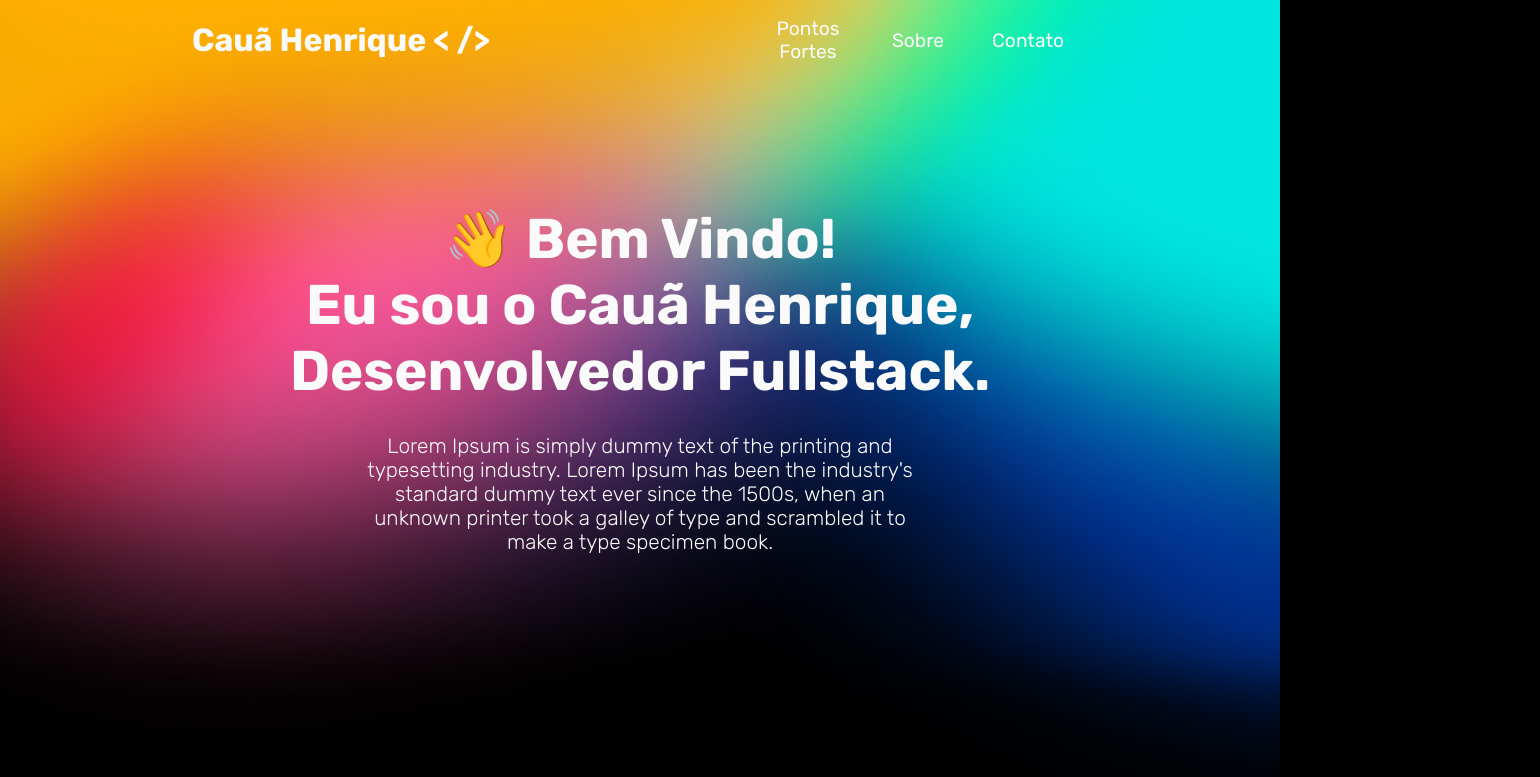
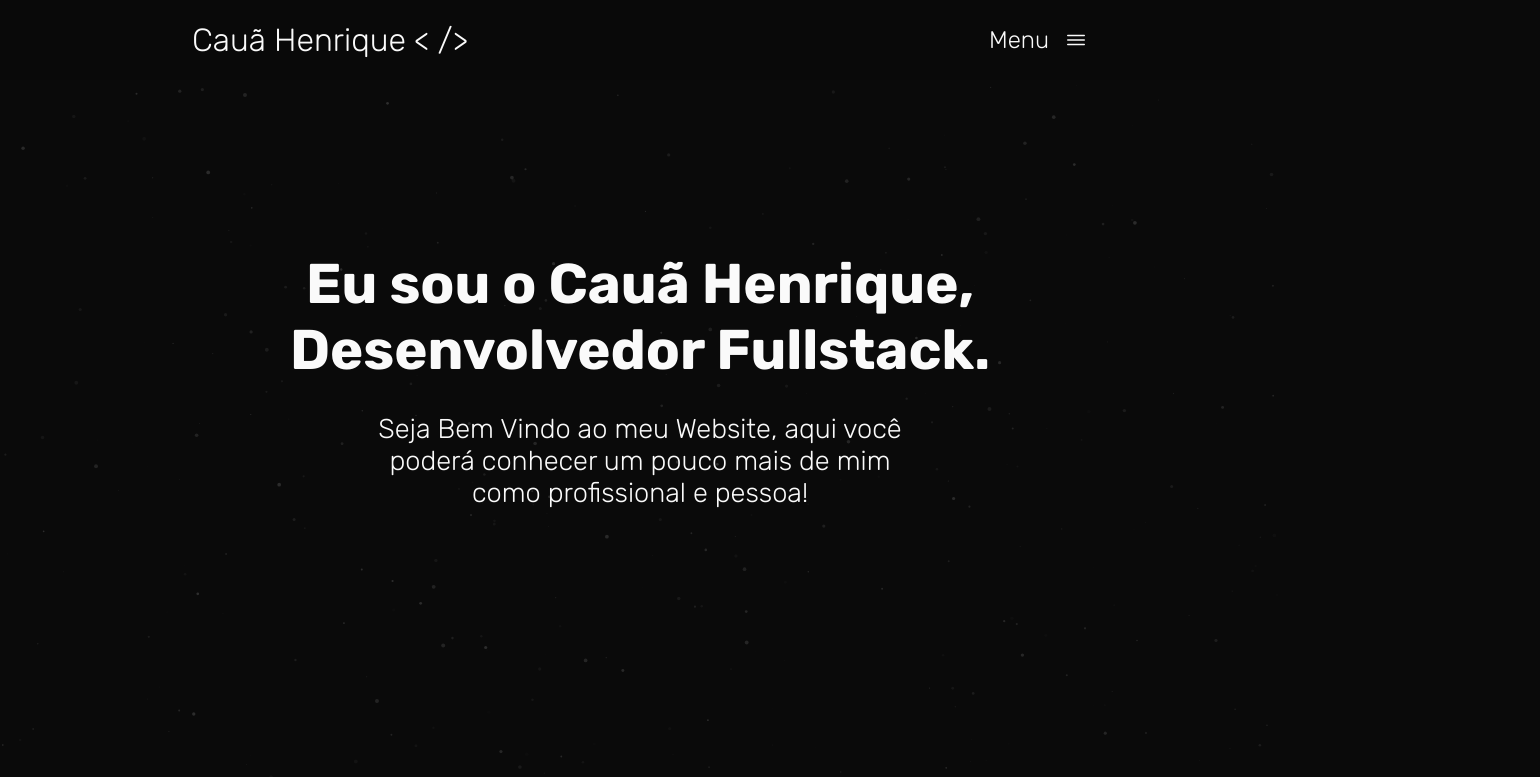
Before and after one commit to CauaHenrique19/portfolio, a plain HTML site: page style/home/index.html in a window 1280 px wide. Shown: the top 777 px of the page, 1540 px wide, since content can reach past the window. Drawn offline with nearby package versions, Linux system fonts and the light colour scheme.

Commit message:
Redoing style

```diff
--- a/style/home/index.html
+++ b/style/home/index.html
@@ -9,30 +9,27 @@
     <link rel="preconnect" href="https://fonts.googleapis.com">
     <link rel="preconnect" href="https://fonts.gstatic.com" crossorigin>
     <link href="https://fonts.googleapis.com/css2?family=Rubik:wght@300;400;500;600;700;800;900&display=swap" rel="stylesheet">
+    <link href="https://fonts.googleapis.com/css2?family=Lora:wght@700&display=swap" rel="stylesheet">
+    <link href="https://fonts.googleapis.com/css2?family=Noto+Serif:wght@700&display=swap" rel="stylesheet">
     <link rel="stylesheet" href="style.css">
     <title>Portfólio</title>
 </head>
 <body>
-    <div class="container">
     <header>
         <div class="logo-container">
             <h1>Cauã Henrique < /> </h1>
         </div>
         <div class="menu-container">
-                <ul>
-                    <li><a href="">Pontos Fortes</a></li>
-                    <li><a href="">Sobre</a></li>
-                    <li><a href="">Contato</a></li>
-                </ul>
+            <h2>Menu</h2>
+            <ion-icon name="menu-outline"></ion-icon>
         </div>
     </header>
+    <div id="container" class="container">
         <main>
             <div class="text-container">
-                <h1>👋 Bem Vindo! <br> Eu sou o Cauã Henrique, <br> Desenvolvedor Fullstack.</h1>
+                <h1>Eu sou o Cauã Henrique, <br> Desenvolvedor Fullstack.</h1>
                 <p>
-                    Lorem Ipsum is simply dummy text of the printing and typesetting industry. Lorem Ipsum has been the
-                    industry's standard dummy text ever since the 1500s, when an unknown printer took a galley of type
-                    and scrambled it to make a type specimen book.
+                    Seja Bem Vindo ao meu Website, aqui você poderá conhecer um pouco mais de mim como profissional e pessoa!
                 </p>
             </div>
         </main>
@@ -42,7 +39,7 @@
             <ion-icon name="chevron-down-outline"></ion-icon>
         </button>
     </div>
-    <div class="about">
+    <!-- <div class="about">
         <div class="text-container">
             <h1>Sobre Mim</h1>
             <p>
@@ -54,7 +51,7 @@
         <div class="image-container">
             <img src="../assets/Saly-1.png" alt="">
         </div>
-    </div>
+    </div> -->
     <div class="strong-point">
         <h1>Pontos Fortes</h1>
         <div class="cards">
@@ -106,7 +103,24 @@
     </div>
     <div class="projects">
         <h1>Meus Projetos</h1>
-        <div class="projects-slider">
+        <div class="columns-container">
+            <div class="column">
+                <div class="project"></div>
+                <div class="project"></div>
+                <div class="project"></div>
+            </div>
+            <div class="column">
+                <div class="project"></div>
+                <div class="project"></div>
+                <div class="project"></div>
+            </div>
+            <div class="column">
+                <div class="project"></div>
+                <div class="project"></div>
+                <div class="project"></div>
+            </div>
+        </div>
+        <!-- <div class="projects-slider">
             <div class="project">
                 <img src="../assets/pexels-rachel-claire-4846299.jpg" alt="">
                 <div class="project-info">
@@ -152,7 +166,7 @@
             <div class="project">
                 <img src="../assets/pexels-rachel-claire-4846299.jpg" alt="">
             </div>
-        </div>
+        </div> -->
     </div>
     <div class="medias">
         <div class="content-container">
@@ -188,5 +202,119 @@
             })
         })
     </script>
+    <script src="https://cdn.jsdelivr.net/particles.js/2.0.0/particles.min.js"></script>
+    <script>
+        particlesJS("container", {
+        "particles": {
+            "number": {
+            "value": 355,
+            "density": {
+                "enable": true,
+                "value_area": 789.1476416322727
+            }
+            },
+            "color": {
+            "value": "#ffffff"
+            },
+            "shape": {
+            "type": "circle",
+            "stroke": {
+                "width": 0,
+                "color": "#000000"
+            },
+            "polygon": {
+                "nb_sides": 5
+            },
+            "image": {
+                "src": "img/github.svg",
+                "width": 100,
+                "height": 100
+            }
+            },
+            "opacity": {
+                "value": 0.48927153781200905,
+                "value": 0.15,
+                "random": false,
+                "anim": {
+                    "enable": true,
+                    "speed": 0.2,
+                    "opacity_min": 0,
+                    "sync": false
+                }
+            },
+            "size": {
+            "value": 2,
+            "random": true,
+            "anim": {
+                "enable": true,
+                "speed": 2,
+                "size_min": 0,
+                "sync": false
+            }
+            },
+            "line_linked": {
+            "enable": false,
+            "distance": 150,
+            "color": "#ffffff",
+            "opacity": 0.4,
+            "width": 1
+            },
+            "move": {
+            "enable": true,
+            "speed": 0.2,
+            "direction": "none",
+            "random": true,
+            "straight": false,
+            "out_mode": "out",
+            "bounce": false,
+            "attract": {
+                "enable": false,
+                "rotateX": 600,
+                "rotateY": 1200
+                }
+            }
+        },
+        "interactivity": {
+            "detect_on": "canvas",
+            "events": {
+            "onhover": {
+                "enable": false,
+                "mode": "bubble"
+            },
+            "onclick": {
+                "enable": false,
+                "mode": "push"
+            },
+            "resize": false
+            },
+            "modes": {
+            "grab": {
+                "distance": 400,
+                "line_linked": {
+                "opacity": 1
+                }
+            },
+            "bubble": {
+                "distance": 83.91608391608392,
+                "size": 1,
+                "duration": 3,
+                "opacity": 1,
+                "speed": 3
+            },
+            "repulse": {
+                "distance": 200,
+                "duration": 0.4
+            },
+            "push": {
+                "particles_nb": 4
+            },
+            "remove": {
+                "particles_nb": 2
+            }
+            }
+        },
+        "retina_detect": true
+        });
+    </script>
 </body>
 </html>
--- a/style/home/style.css
+++ b/style/home/style.css
@@ -6,7 +6,7 @@
     font-family: 'Rubik', sans-serif;
 }
 body{
-    background-color: black;
+    background-color: #0a0a0a;
     overflow: overlay;
     scroll-behavior: smooth;
 }
@@ -38,14 +38,50 @@ body::-webkit-scrollbar-thumb{
 .container{
     width: 100vw;
     height: 100vh;
-    background-image: url('../assets/DarkGradient101.png');
+    /* background-image: url('../assets/DarkGradient101.png'); */
     background-size: 100% 100%;
     background-repeat: no-repeat;
     display: flex;
     flex-direction: column;
     align-items: center;
 }
-.container header{
+.container main,
+.container button{
+    z-index: 10;
+}
+.container canvas{
+    position: absolute;
+}
+header{
+    width: 100%;
+    height: 10vh;
+    display: flex;
+    align-items: center;
+    justify-content: space-between;
+    padding: 0 15%;
+    position: sticky;
+    top: 0;
+    z-index: 11;
+    background-color: #0a0a0a38;
+    backdrop-filter: blur(10px);
+    -webkit-backdrop-filter: blur(10px);
+}
+header .logo-container h1{
+    font-weight: 300;
+}
+header .menu-container{
+    height: 100%;
+    display: flex;
+    align-items: center;
+}
+header .menu-container h2{
+    margin-right: 15px;
+    font-weight: 300;
+}
+header .menu-container ion-icon{
+    font-size: 1.5rem;
+}
+/* .container header{
     width: 100%;
     height: 10vh;
     display: flex;
@@ -54,12 +90,21 @@ body::-webkit-scrollbar-thumb{
     padding: 0 15%;
 }
 .container header .logo-container h1{
-    font-weight: 700;
+    font-weight: 300;
 }
 .container header .menu-container{
     height: 100%;
+    display: flex;
+    align-items: center;
 }
-.container header .menu-container ul{
+.container header .menu-container h2{
+    margin-right: 15px;
+    font-weight: 300;
+}
+.container header .menu-container ion-icon{
+    font-size: 1.5rem;
+} */
+/* .container header .menu-container ul{
     display: flex;
     height: 100%;
 }
@@ -86,7 +131,7 @@ body::-webkit-scrollbar-thumb{
     font-size: 1.2rem;
     text-align: center;
     transition: color 0.3s;
-}
+} */
 .container main{
     width: 100%;
     height: fit-content;
@@ -109,7 +154,7 @@ body::-webkit-scrollbar-thumb{
     text-align: center;
 }
 .container main .text-container p{
-    font-size: 1.3rem;
+    font-size: 1.7rem;
     font-weight: 300;
     text-align: center;
     width: 550px;
@@ -176,7 +221,7 @@ body::-webkit-scrollbar-thumb{
     width: 100vw;
     height: 100vh;
     padding: 5% 15%;
-    background-image: url('../assets/DarkGradient01.png');
+    /* background-image: url('../assets/DarkGradient01.png'); */
     background-size: 100% 100%;
     background-repeat: no-repeat;
 }
@@ -237,21 +282,42 @@ body::-webkit-scrollbar-thumb{
 .projects{
     width: 100vw;
     height: fit-content;
-    background-image: url('../assets/DarkGradient01Rotated.png');
+    /* background-image: url('../assets/DarkGradient01Rotated.png'); */
     background-size: 100% 100%;
     background-repeat: no-repeat;
+    padding: 0 15%;
 }
 .projects h1{
     font-size: 4rem;
-    margin-bottom: 20px;
-    padding: 0 15%;
 }
-.projects-slider{
+.projects .columns-container{
+    width: 100%;
+    display: flex;
+    align-items: center;
+    justify-content: center;
+}
+.projects .column{
+    margin: 50px;
+}
+.projects .column:nth-child(2){
+    padding-top: 100px;
+}
+.projects .column .project{
+    width: 380px;
+    height: 500px;
+    background-color: red;
+    margin-bottom: 100px;
+    transition: transform 0.5s;
+}
+.projects .column .project:hover{
+    transform: scale(0.95);
+}
+/* .projects-slider{
     height: fit-content;
     display: flex;
     justify-content: center;
     align-items: center;
-}
+} */
 /* .next{
     width: 60px;
     height: 60px;
@@ -269,7 +335,7 @@ body::-webkit-scrollbar-thumb{
 .next ion-icon{
     font-size: 1.5rem;
 } */
-.project{
+/* .project{
     min-width: 450px;
     height: 300px;
 
@@ -319,7 +385,7 @@ body::-webkit-scrollbar-thumb{
     align-items: center;
     justify-content: center;
     font-size: 1.2rem;
-}
+} */
 .medias{
     width: 100vw;
     height: 60vh;
```
Lines whose indentation alone changed are shown as unchanged.
